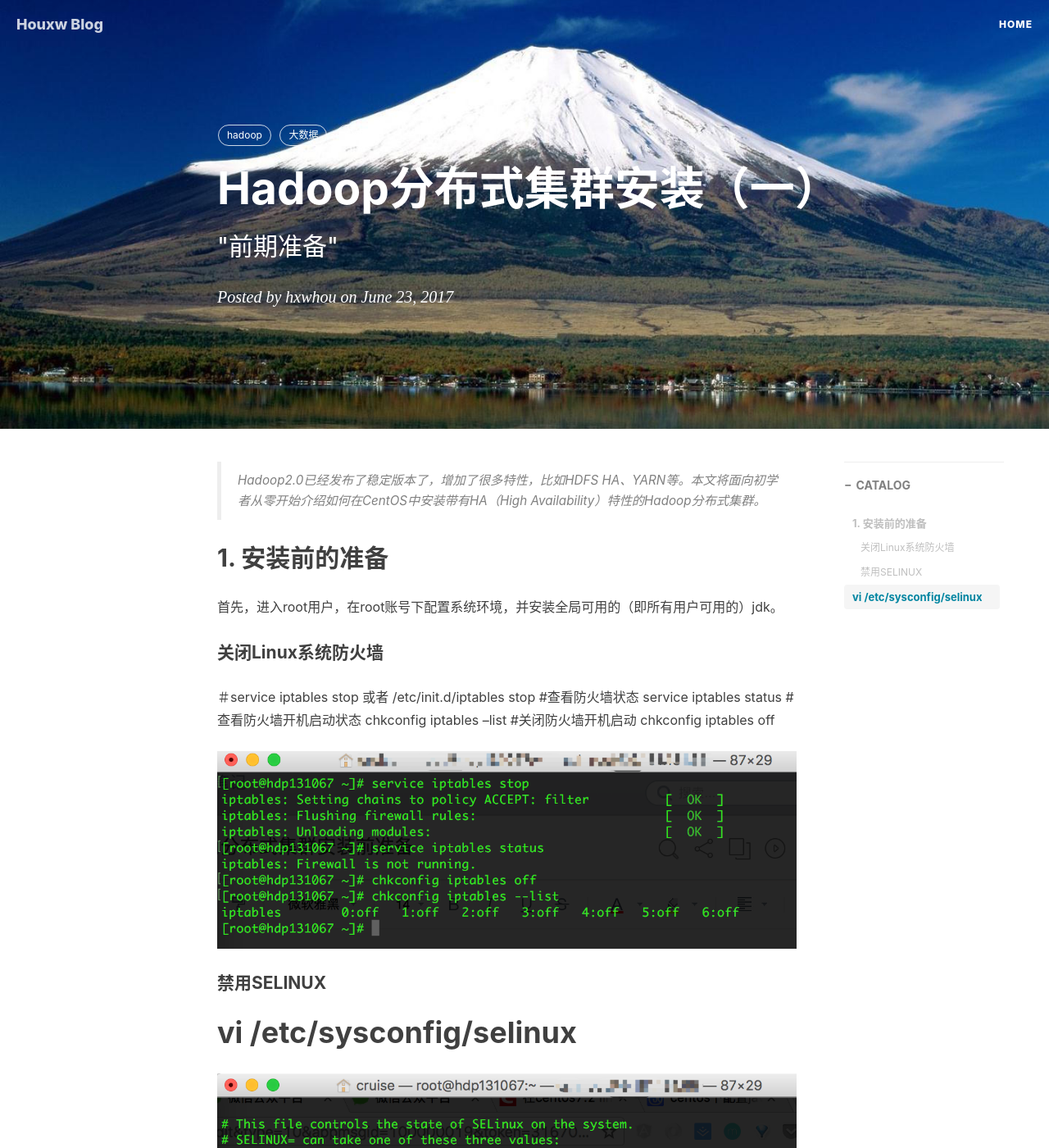
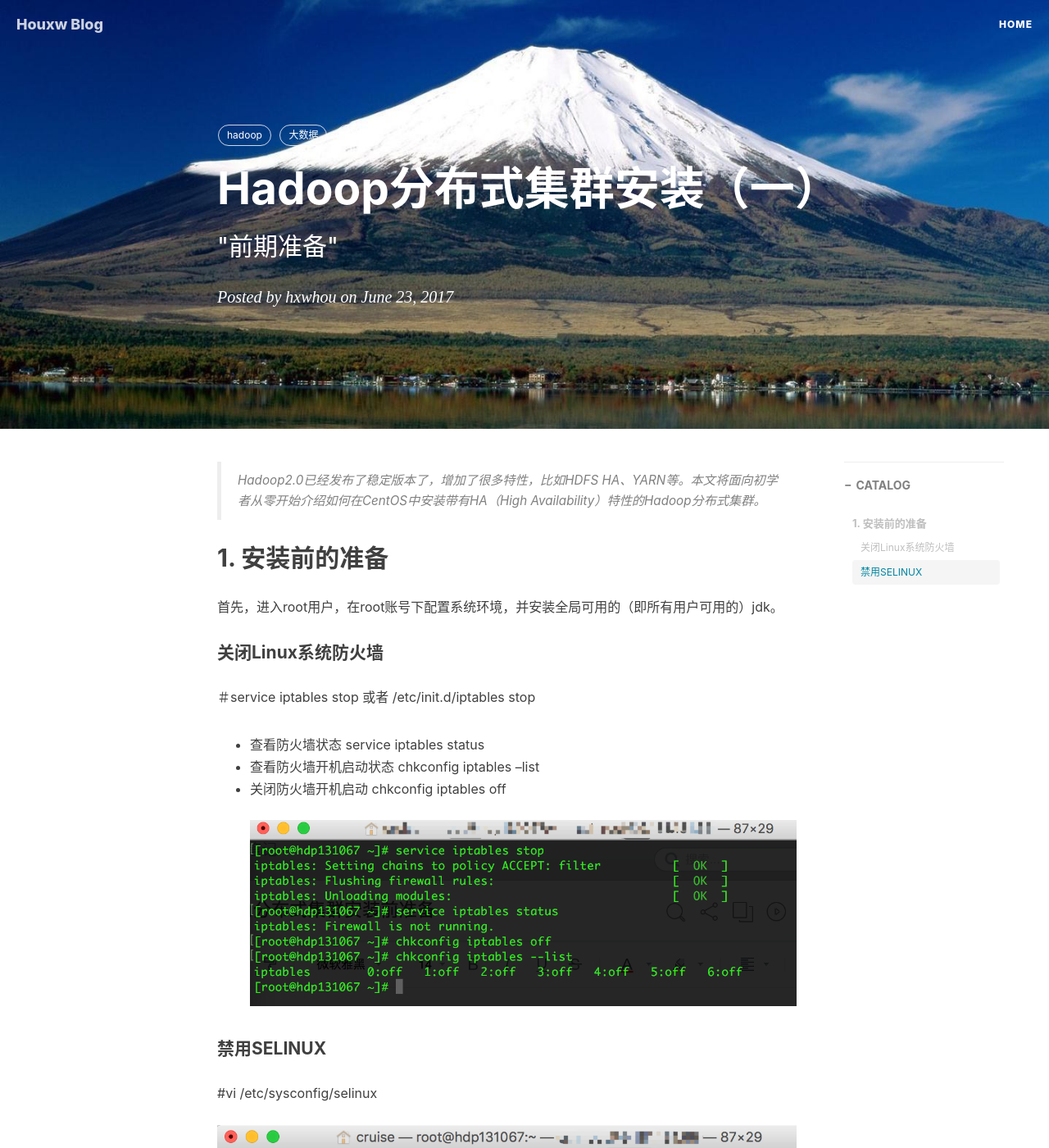
Before and after one commit to hxwhou/hxwhou.github.com, a Jekyll site: the page built from _posts/2017-06-23-hadoop-distributed-cluster-installation-1.markdown, in a window 1280 px wide and 1400 px high. Shown: the whole window at 82% size. Built offline with Jekyll 4.4.1, drawn with Linux system fonts in a browser that asks for light colours; nearby versions of some CDN libraries; comment, search, counter and statistics services are not loaded.

```diff
--- a/_posts/2017-06-23-hadoop-distributed-cluster-installation-1.markdown
+++ b/_posts/2017-06-23-hadoop-distributed-cluster-installation-1.markdown
@@ -18,14 +18,14 @@ tags:
 首先，进入root用户，在root账号下配置系统环境，并安装全局可用的（即所有用户可用的）jdk。
 #### 关闭Linux系统防火墙
 ＃service iptables stop 或者  /etc/init.d/iptables stop
-#查看防火墙状态
+* 查看防火墙状态
 service iptables status
-#查看防火墙开机启动状态
+* 查看防火墙开机启动状态
 chkconfig iptables --list
-#关闭防火墙开机启动
+* 关闭防火墙开机启动
 chkconfig iptables off
 ![img](/img/in-post/20170623/001.png)
 
 #### 禁用SELINUX
-# vi /etc/sysconfig/selinux
+#vi /etc/sysconfig/selinux
 ![img](/img/in-post/20170623/002.png)
```
